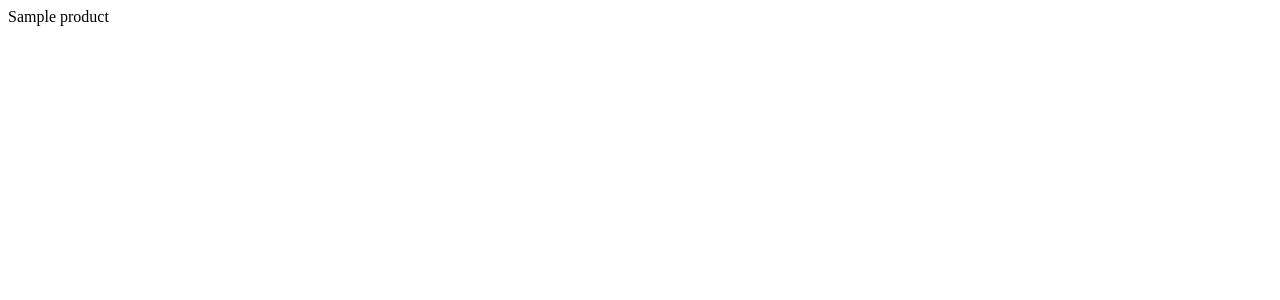
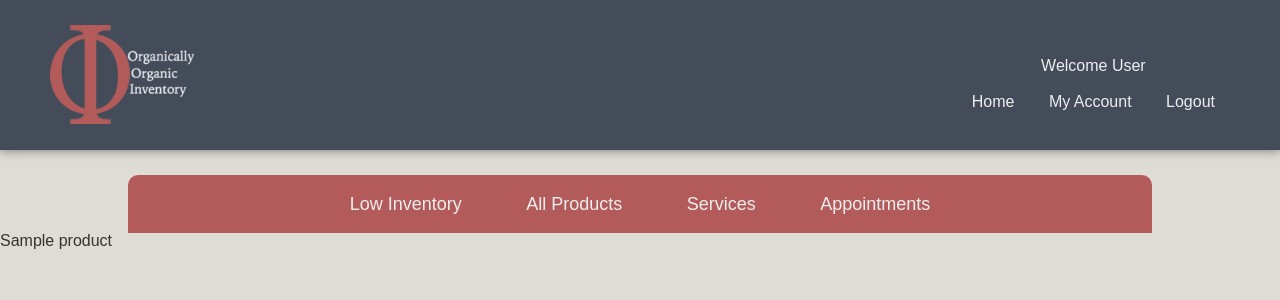
Before and after one commit to OrganicInventory/organic-repo, a Django app: a page that uses org_inv/templates/base.html in a window 1280 px wide. Before the commit the part shown is almost empty. Shown: the top 300 px of the page. Run offline with Django 3.2, Linux system fonts and the light colour scheme; tables that the repository leaves empty hold one stand-in row (values such as "Sample post"); some libraries are stand-ins or nearby versions.

Commit message:
initial basic styling commit

```diff
--- a/org_inv/inventory/templates/all_products.html
+++ b/org_inv/inventory/templates/all_products.html
@@ -1,7 +1,14 @@
 {% extends "base.html" %}
 
 {% block content %}
-
+  <div class="main-nav-container">
+    <ul class="main-nav-ul">
+      <li class="main-nav-li">Low Inventory</li>
+      <li class="main-nav-li">All Products</li>
+      <li class="main-nav-li">Services</li>
+      <li class="main-nav-li">Appointments</li>
+    </ul>
+  </div>
     {% for product in all_products %}
         {{ product }}
     {% endfor %}
--- a/org_inv/org_inv/settings.py
+++ b/org_inv/org_inv/settings.py
@@ -105,3 +105,6 @@ USE_TZ = True
 # https://docs.djangoproject.com/en/1.8/howto/static-files/
 
 STATIC_URL = '/static/'
+STATICFILES_DIRS = (
+    os.path.join(BASE_DIR, 'static'),
+)
--- /dev/null
+++ b/org_inv/static/css/main.css
@@ -0,0 +1,93 @@
+/*COLORS
+  daker off white - #d4d9df
+  lighter off white - #ebecf0
+  lighter navy - #444c5a
+  darker tan - #d5c1b2
+*/
+
+body {
+  background-color: #dfdcd6;
+  font-family: sans-serif;
+  color: #333;
+}
+
+.page-header {
+  position: relative;
+  top: 0;
+  right: 0;
+  left: 0;
+  background-color: #444c5a;
+  height: 150px;
+  box-shadow: 0 0 10px rgba(0, 0, 0, 0.5);
+  color: #eee;
+}
+
+.page-logo {
+  padding: 50px;
+  width: 100px;
+  position: absolute;
+  left: 50px;
+  top: 50%;
+  transform: translate(0, -50%);
+  cursor: pointer;
+  background: url('../images/page-logo.png');
+  background-repeat: no-repeat;
+  background-size: 72%;
+}
+
+/*TOP NAV*/
+
+.top-nav-container {
+  position: absolute;
+  right: 50px;
+  top: 60%;
+  transform: translate(0, -50%);
+}
+
+.top-nav-li {
+  display: inline-block;
+  padding: 20px 15px 8px 15px;
+  cursor: pointer;
+  border-bottom: 4px solid #444c5a;
+  transition: all 0.4s ease;
+}
+
+.top-nav-li:hover {
+  border-bottom: 4px solid #b35b5a;
+  transition: all 0.4s ease;
+}
+
+.welcome-user {
+  display: block;
+  margin: 0 auto;
+  text-align: center;
+}
+
+/*MAIN NAV*/
+
+.main-nav-container {
+  margin: 0 auto;
+  margin-top: 25px;
+  width: 80%;
+  text-align: center;
+  color: #eee;
+  border-radius: 20px;
+}
+
+.main-nav-ul {
+  background-color: #b35b5a;
+  /*background-color: #565d6a;*/
+  border-radius: 10px 10px 0 0;
+}
+
+.main-nav-li {
+  display: inline-block;
+  padding: 20px 30px;
+  font-size: 18px;
+  cursor: pointer;
+}
+
+.main-nav-li:hover {
+  background-color: #dfdcd6;
+  color: #444c5a;
+}
--- /dev/null
+++ b/org_inv/static/css/reset.css
@@ -0,0 +1,43 @@
+html, body, div, span, applet, object, iframe,
+h1, h2, h3, h4, h5, h6, p, blockquote, pre,
+a, abbr, acronym, address, big, cite, code,
+del, dfn, em, img, ins, kbd, q, s, samp,
+small, strike, strong, sub, sup, tt, var,
+b, u, i, center,
+dl, dt, dd, ol, ul, li,
+fieldset, form, label, legend,
+table, caption, tbody, tfoot, thead, tr, th, td,
+article, aside, canvas, details, embed,
+figure, figcaption, footer, header, hgroup,
+menu, nav, output, ruby, section, summary,
+time, mark, audio, video {
+	margin: 0;
+	padding: 0;
+	border: 0;
+	font-size: 100%;
+	font: inherit;
+	vertical-align: baseline;
+}
+/* HTML5 display-role reset for older browsers */
+article, aside, details, figcaption, figure,
+footer, header, hgroup, menu, nav, section {
+	display: block;
+}
+body {
+	line-height: 1;
+}
+ol, ul {
+	list-style: none;
+}
+blockquote, q {
+	quotes: none;
+}
+blockquote:before, blockquote:after,
+q:before, q:after {
+	content: '';
+	content: none;
+}
+table {
+	border-collapse: collapse;
+	border-spacing: 0;
+}
--- /dev/null
+++ b/org_inv/static/js/main.js
@@ -0,0 +1,3 @@
+$(function() {
+
+});
--- a/org_inv/templates/base.html
+++ b/org_inv/templates/base.html
@@ -4,10 +4,25 @@
 <html>
 <head lang="en">
     <meta charset="UTF-8">
-    <title></title>
+    <title>Organic Invenotry</title>
+    <link rel="stylesheet"  href="{% static 'css/reset.css' %}" />
+    <link rel="stylesheet"  href="{% static 'css/main.css' %}" />
+    <script src="https://ajax.googleapis.com/ajax/libs/jquery/2.1.4/jquery.min.js"></script>
 </head>
 <body>
+  <header class="page-header">
+    <div class="page-logo"></div>
+    <div class="top-nav-container">
+      <span class="welcome-user">Welcome User</span>
+      <ul class="top-nav-ul">
+        <li class="top-nav-li">Home</li>
+        <li class="top-nav-li">My Account</li>
+        <li class="top-nav-li">Logout</li>
+      </ul>
+    </div>
+  </header>
 {% block content %}
 {% endblock %}
+<script src="{% static 'js/main.js' %}"></script>
 </body>
 </html>
```
Also changed, not shown: org_inv/static/images/page-logo.png (added).
